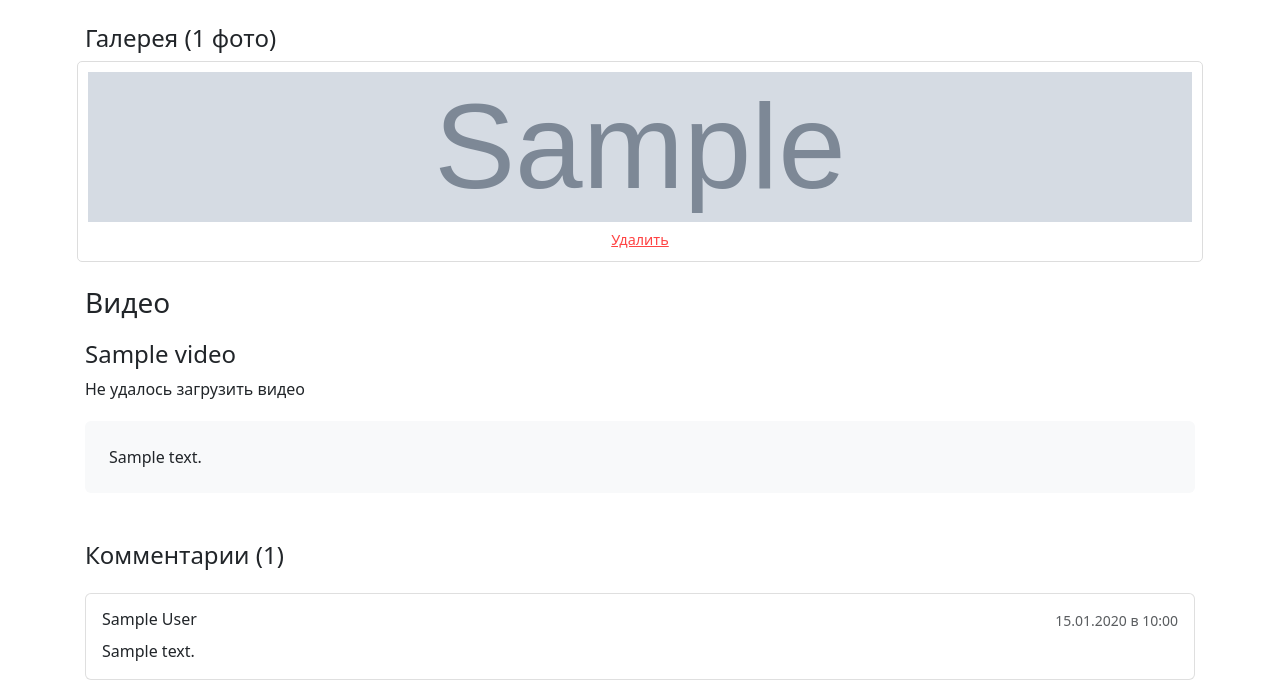
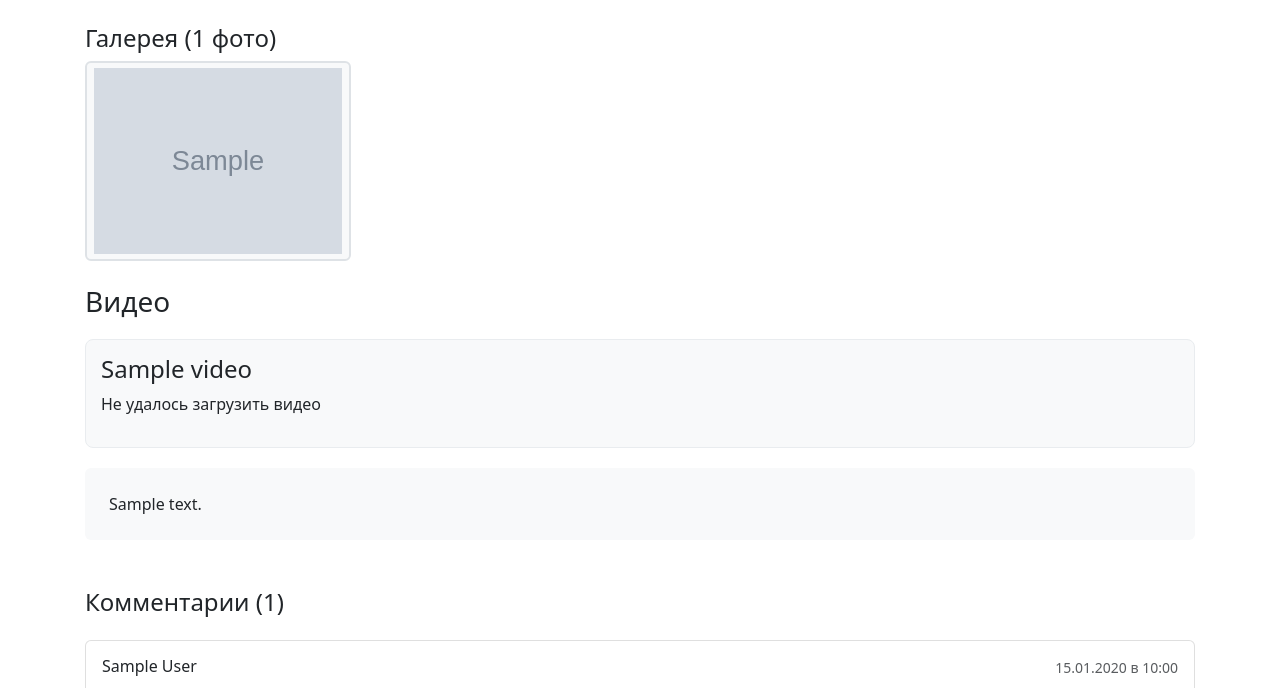
Before and after one commit to DemasMemas/ChestAndZakon, a Flask app: page /news/1 in a window 1280 px wide. Shown: the part 150-838 px from the top of the page. Run offline with Flask 3, Linux system fonts and the light colour scheme; tables that the repository leaves empty hold one stand-in row (values such as "Sample post"); grey boxes marked "Sample" are stand-in pictures; parts of the project's set-up code (start-up, migrations or seed data) failed here and were passed over.

Commit message:
Исправления галереи и вк видео

```diff
--- a/app.py
+++ b/app.py
@@ -598,12 +598,18 @@ def search():
 
 def extract_vk_params(url):
     """Извлекает параметры oid и id из VK URL для iframe"""
-    if 'vk.com' in url:
+    # Обрабатываем разные домены VK
+    vk_domains = ['vk.com', 'vkvideo.ru', 'm.vk.com']
+    is_vk_url = any(domain in url for domain in vk_domains)
+
+    if is_vk_url:
         # Обрабатываем разные форматы VK ссылок
         patterns = [
             r'video-?(\d+)_(\d+)',  # video-12345_67890 или video12345_67890
             r'video/(\d+)_(\d+)',  # video/12345_67890
-            r'video\.php\?.*?oid=([^&]+).*?id=([^&]+)'  # video.php?oid=...&id=...
+            r'video\.php\?.*?oid=([^&]+).*?id=([^&]+)',  # video.php?oid=...&id=...
+            r'video-(\d+)_(\d+)',  # video-12345_67890
+            r'video(\d+)_(\d+)'  # video12345_67890
         ]
 
         for pattern in patterns:
@@ -615,6 +621,7 @@ def extract_vk_params(url):
                     return f"oid={oid}&id={video_id}"
                 else:
                     return f"oid=-{oid}&id={video_id}"
+
     return None
 
 
--- a/templates/news_detail.html
+++ b/templates/news_detail.html
@@ -35,15 +35,13 @@
             <h3 class="h4">Галерея ({{ news_item.images|length }} фото)</h3>
             <div class="row g-3">
                 {% for image in news_item.images %}
-                <div style="position: relative; border: 1px solid #ddd; padding: 10px; border-radius: 5px;">
-                    <img src="{{ url_for('uploaded_files', filename=image.image_path.split('/')[-1]) }}"
+                <div class="col-md-4 col-lg-3">
+                    {% set filename = image.image_path.split('/')[-1] %}
+                    <img src="{{ url_for('uploaded_files', filename=filename) }}"
                          alt="Изображение {{ loop.index }}"
-                         style="width: 100%; height: 150px; object-fit: cover;">
-                    <div style="text-align: center; margin-top: 5px;">
-                        <a href="{{ url_for('delete_news_image', image_id=image.id) }}"
-                           onclick="return confirm('Удалить это изображение?')"
-                           style="color: #ff4444; font-size: 0.9em;">Удалить</a>
-                    </div>
+                         class="img-thumbnail"
+                         style="width: 100%; height: 200px; object-fit: contain; background: #f8f9fa; cursor: pointer; padding: 5px;"
+                         onclick="openImageModal('{{ url_for('uploaded_files', filename=filename) }}')">
                 </div>
                 {% endfor %}
             </div>
@@ -210,13 +208,17 @@
 
 <!-- Модальное окно для просмотра изображений -->
 <div class="modal fade" id="imageModal" tabindex="-1" aria-hidden="true">
-    <div class="modal-dialog modal-xl">
+    <div class="modal-dialog modal-lg modal-dialog-centered">
         <div class="modal-content">
             <div class="modal-header">
+                <h5 class="modal-title">Просмотр изображения</h5>
                 <button type="button" class="btn-close" data-bs-dismiss="modal" aria-label="Close"></button>
             </div>
-            <div class="modal-body text-center">
-                <img id="modalImage" src="" alt="" class="img-fluid">
+            <div class="modal-body text-center p-0">
+                <img id="modalImage" src="" alt="" class="img-fluid" style="max-height: 80vh; object-fit: contain;">
+            </div>
+            <div class="modal-footer">
+                <button type="button" class="btn btn-secondary" data-bs-dismiss="modal">Закрыть</button>
             </div>
         </div>
     </div>
@@ -224,6 +226,12 @@
 
 <script>
 function openImageModal(imageSrc) {
+    // Проверяем, полный ли это URL или относительный путь
+    if (!imageSrc.startsWith('http')) {
+        // Если относительный путь, добавляем базовый URL
+        imageSrc = window.location.origin + imageSrc;
+    }
+
     document.getElementById('modalImage').src = imageSrc;
     var myModal = new bootstrap.Modal(document.getElementById('imageModal'));
     myModal.show();
@@ -236,5 +244,28 @@ function openImageModal(imageSrc) {
     border: 1px solid #b6d4fe;
     border-radius: 0.375rem;
 }
+
+.img-thumbnail {
+    transition: transform 0.2s ease-in-out;
+    border: 2px solid #dee2e6;
+}
+
+.img-thumbnail:hover {
+    transform: scale(1.05);
+    border-color: #007bff;
+}
+
+.video-item {
+    border: 1px solid #e9ecef;
+    border-radius: 8px;
+    padding: 15px;
+    margin-bottom: 20px;
+    background: #f8f9fa;
+}
+
+.video-item iframe {
+    border-radius: 4px;
+    box-shadow: 0 2px 10px rgba(0,0,0,0.1);
+}
 </style>
 {% endblock %}
```
